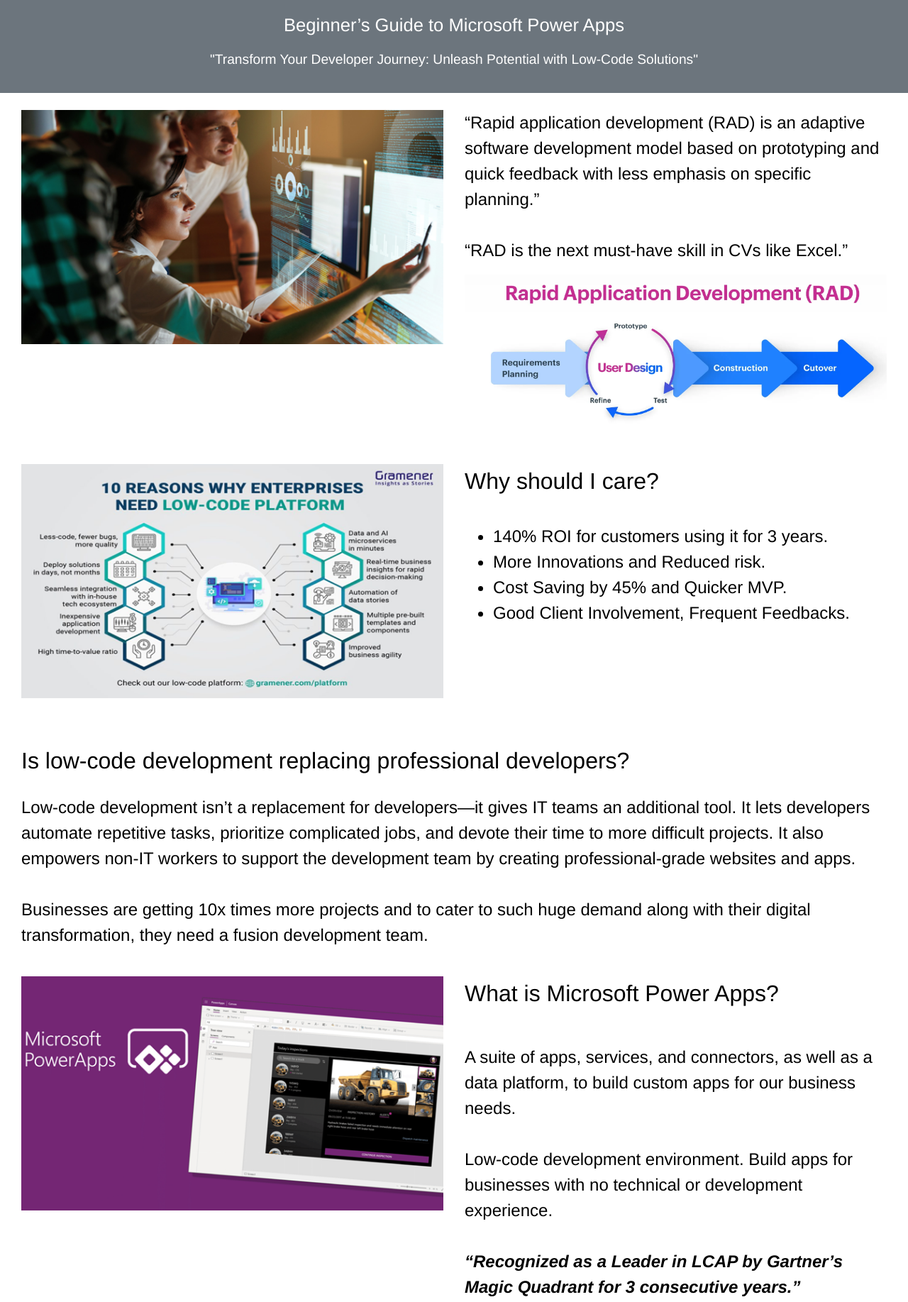
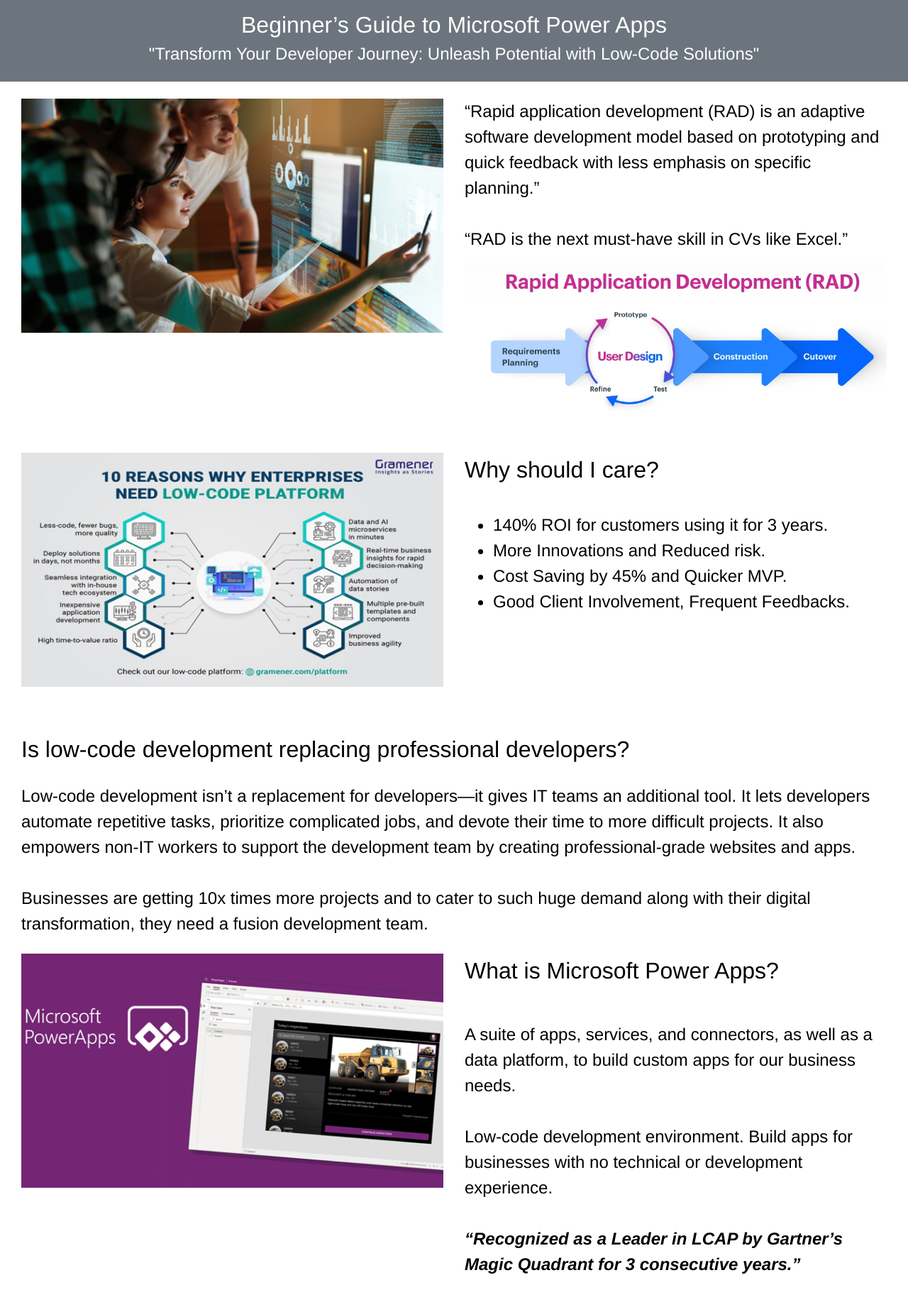
Before and after one commit to snehilsarkar97/CIS5620_Project01, a plain HTML site: page index.html in a window 1280 px wide. Shown: the top 1835 px of the page at 71% size. Drawn offline with nearby package versions, Linux system fonts and the light colour scheme.

Commit message:
Update index.html
Feedbacks

```diff
--- a/index.html
+++ b/index.html
@@ -68,8 +68,12 @@
 <body>
 <header class="mb-4">
     <div class="container-fluid bg-secondary py-3 text-center">
-        <p class="text-white" style="font-family: 'Inter-Medium', Helvetica; font-weight: 400; color: #000000; font-size: 2vw;">Beginner’s Guide to Microsoft Power Apps</p>
-        <p class="text-white" style="font-family: 'Inter-Light', Helvetica; font-weight: 300; color: #000000; font-size: 1.5vw;">"Transform Your Developer Journey: Unleash Potential with Low-Code Solutions"</p>
+        <h1 class="heading text-white">
+        Beginner’s Guide to Microsoft Power Apps
+        </h1>
+          <h2 class="content text-white">
+            "Transform Your Developer Journey: Unleash Potential with Low-Code Solutions"
+          </h2>
     </div>
 </header>
 
@@ -107,14 +111,10 @@
         </div>
 
         <div class="container-fluid mt-5">
-            <div class="row">
-                <div class="col">
                     <p>
                         <span class="heading">Is low-code development replacing professional developers?</span><br><br>
                         <span class="content">Low-code development isn’t a replacement for developers—it gives IT teams an additional tool. It lets developers automate repetitive tasks, prioritize complicated jobs, and devote their time to more difficult projects. It also empowers non-IT workers to support the development team by creating professional-grade websites and apps.<br><br>Businesses are getting 10x times more projects and to cater to such huge demand along with their digital transformation, they need a fusion development team.</span>
                     </p>
-                </div>
-            </div>
         </div>
 
         <div class="container-fluid mt-4">
@@ -180,7 +180,7 @@
             </div>
           </div>
 
-          <div class="container-fluid mt-5">
+          <div class="container-fluid mt-5 d-none d-lg-block">
             <div class="row">
               <div class="col-12">
                 <h2 class="text-left heading">Businesses using Power Apps</h2>
@@ -242,7 +242,7 @@
         </div>
     </main>
     <footer>
-        <div class="container-fluid bg-secondary mt-5 py-3" style="font-family: 'Inter-Light', Helvetica; font-weight: 300; color: #000000; font-size: 1.5vw;">
+        <div class="container-fluid bg-secondary mt-5 py-3 content">
             <div class="row">
                 <div class="col text-left">
                     <a href="#" class="buttons text-white">Privacy &amp; Terms</a>
```
